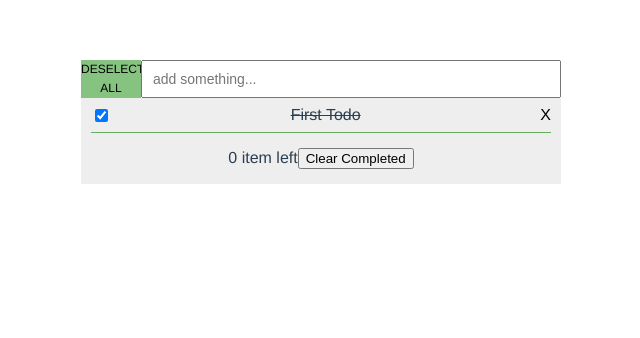
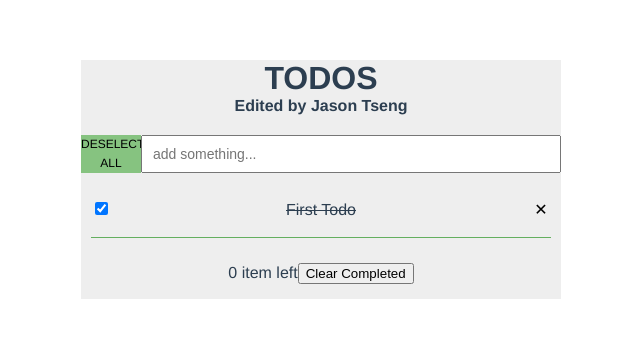
Before and after one commit to jason90929/vue-todo-list, a Vue app: page / in a window 1280 px wide. Shown: the top 338 px of the page, without its empty margins (319-959 px from the left). Built offline with nearby package versions, Linux system fonts and the light colour scheme.

Commit message:
加 title 和優化點 css

```diff
--- a/src/components/TodoWrapper.vue
+++ b/src/components/TodoWrapper.vue
@@ -1,11 +1,15 @@
 <template>
   <div class="todo-wrapper">
-    <div>
+    <hgroup>
+      <h1>TODOS</h1>
+      <h4>Edited by Jason Tseng</h4>
+    </hgroup>
+    <div class="mt-ms">
       <a href="javascript:" v-show="!isAllTodosCompleted()" class="complete-all" @click="completeAllTodos">SELECT ALL</a>
       <a href="javascript:" v-show="isAllTodosCompleted()" class="complete-all" @click="incompleteAllTodos">DESELECT ALL</a>
       <input
         type="text"
-        class="todo-input"
+        class="todo-input todo-input-main"
         placeholder="add something..."
         v-model="newTodo"
         @keydown.enter="addTodo"
@@ -13,17 +17,19 @@
     </div>
     <ul class="todo-list">
       <li v-for="(todo, index) in todos">
-        <label class="label fl">
+        <label class="label fl todo-content-item">
           <input type="checkbox" @click="completeTodo" v-model="todo.completed" />
         </label>
         <span
           v-show="!todo.editable"
+          class="todo-content"
           :class="todo.completed ? 'completed' : ''"
           @dblclick="editTodo(todo);"
         >
           {{ todo.value }}
         </span>
         <input
+          class="todo-input todo-content"
           v-show="todo.editable"
           v-todo-focus="todo == editedTodo"
           v-model="editedTodo"
@@ -31,12 +37,13 @@
           @keydown.enter="doneEditTodo(todo);"
           @keydown.esc="cancelEditTodo(todo);"
         />
-        <a href="javascript:" class="flr" @click="removeTodo(index);">X</a>
+        <a href="javascript:" class="flr todo-content-item" @click="removeTodo(index);">✕</a>
       </li>
     </ul>
     <div class="todo-filter">
       <span>{{ remaining }} {{ pluralize }} left</span>
-      <button type="button" @click="clearCompletedTodos">Clear Completed</button>
+
+      <button type="button" v-show="getCompletedTodos().length >= 1" @click="clearCompletedTodos">Clear Completed</button>
     </div>
   </div>
 </template>
@@ -57,10 +64,10 @@ export default {
   },
   computed: {
     remaining() {
-      return this.todos.filter(this.getUncompletedTodos()).length;
+      return this.getUncompletedTodos().length;
     },
     pluralize() {
-      if (this.todos.filter(this.getUncompletedTodos()).length > 1) {
+      if (this.getUncompletedTodos().length > 1) {
         return 'items';
       }
 
@@ -69,6 +76,9 @@ export default {
   },
   methods: {
     addTodo() {
+      if (this.newTodo.trim() === '') {
+        return;
+      }
       this.todos.push({
         value: this.newTodo.trim(),
         completed: false,
@@ -120,11 +130,14 @@ export default {
     removeTodo(index) {
       this.todos.splice(index, 1);
     },
+    getCompletedTodos() {
+      return this.todos.filter((todo = {}) => todo.completed);
+    },
     getUncompletedTodos() {
-      return (todo = {}) => !todo.completed;
+      return this.todos.filter((todo = {}) => !todo.completed);
     },
     clearCompletedTodos() {
-      this.todos = this.todos.filter(this.getUncompletedTodos());
+      this.todos = this.getUncompletedTodos();
     },
   },
   // a custom directive to wait for the DOM to be updated
@@ -154,8 +167,19 @@ export default {
     line-height: 19px;
   }
 
+  h1, h4 {
+    margin: 0;
+  }
+
+  .mt-ms {
+    margin-top: 20px;
+  }
+
+  .todo-input-main {
+    width: calc(100% - #{$complete-all-w});
+  }
+
   .todo-input {
-    width: calc(100% - #{$complete-all-w});
     padding: 8px 10px;
     height: 38px;
     font-size: 14px;
@@ -177,7 +201,7 @@ export default {
   ul {
     list-style-type: none;
     margin: 0 10px;
-    padding: 0;
+    padding: 10px 0;
   }
 
   li {
@@ -204,4 +228,17 @@ export default {
   .flr {
     float: right;
   }
+
+  .todo-content-item {
+    width: 20px;
+    height: 38px;
+    line-height: 38px;
+  }
+
+  .todo-content {
+    display: inline-block;
+    width: calc(100% - 40px);
+    height: 38px;
+    line-height: 38px;
+  }
 </style>
```
